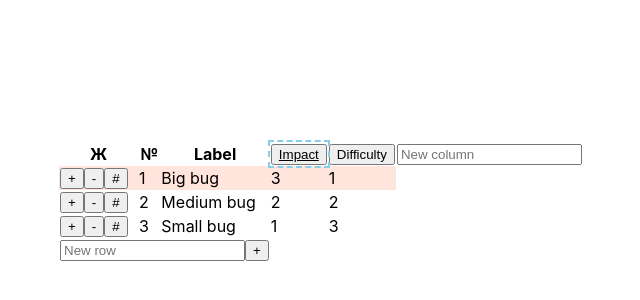
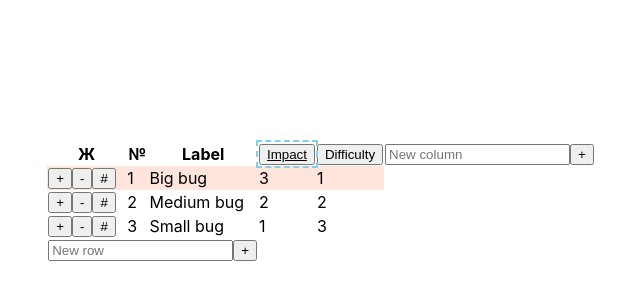
Before and after one commit to cronon/priority-table, a Next.js app: page / in a window 1280 px wide. Shown: the part 198-498 px from the top of the page, without its empty margins (319-959 px from the left). Built offline with nearby package versions, Linux system fonts and the light colour scheme.

Commit message:
don't add new column on each blur, add a plus col button

```diff
--- a/components/priority-table.tsx
+++ b/components/priority-table.tsx
@@ -76,11 +76,7 @@ function PriorityTable() {
             addRow(newRowLabel);
         }
     }
-    const newColumnInputChange = (e: React.FocusEvent<HTMLInputElement, Element>) => {
-        const newColumn = e.target.value;
-        e.target.value = '';
-        addPriority(newColumn);
-    }
+
     const newRowPaste = (e: React.ClipboardEvent<HTMLInputElement>) => {
         e.clipboardData.items[0].getAsString(paste => {
             paste.split('\n').forEach(line => {
@@ -102,7 +98,9 @@ function PriorityTable() {
                 <th key="N">№</th>
                 <th key="label">Label</th>
                 {priorityThs}
-                <th><input className={s.newColumnInput} type="text" onBlur={newColumnInputChange} placeholder="New column"/></th>
+                <th>
+                    <NewColumnInput onAddNewColumn={newColumn => addPriority(newColumn)} />
+                </th>
             </tr>
         </thead>
         <tbody>
@@ -181,4 +179,26 @@ function RowView({row, index, ranks, isLastMoved, onUpdateOrderClick}: RowViewPr
     </tr>
 }
 
+function NewColumnInput({onAddNewColumn}: {onAddNewColumn: (newColumn: string) => void}): JSX.Element {
+    const inputRef = useRef<HTMLInputElement>(null);
+
+    const addColumn = () => {
+        if (inputRef?.current) {
+            const value = inputRef.current.value;
+            inputRef.current.value = '';
+            onAddNewColumn(value);
+        }
+
+    }
+    const onKeyPress = (e: React.KeyboardEvent<HTMLInputElement>) => {
+        if (e.key === 'Enter') {
+            addColumn()
+        }
+    }
+
+    return <>
+        <input className={s.newColumnInput} ref={inputRef} onKeyPress={onKeyPress} type="text" placeholder="New column"/>
+        <button type="button" onClick={addColumn}>+</button>
+    </>
+}
 export default PriorityTable;
--- a/styles/globals.css
+++ b/styles/globals.css
@@ -14,7 +14,7 @@ a {
 * {
   box-sizing: border-box;
 }
-
+/*
 @media (prefers-color-scheme: dark) {
   html {
     color-scheme: dark;
@@ -23,4 +23,4 @@ a {
     color: white;
     background: black;
   }
-}
+} */
```
Also changed, not shown: 1 other file (tests, documents, lock files or other folders).
